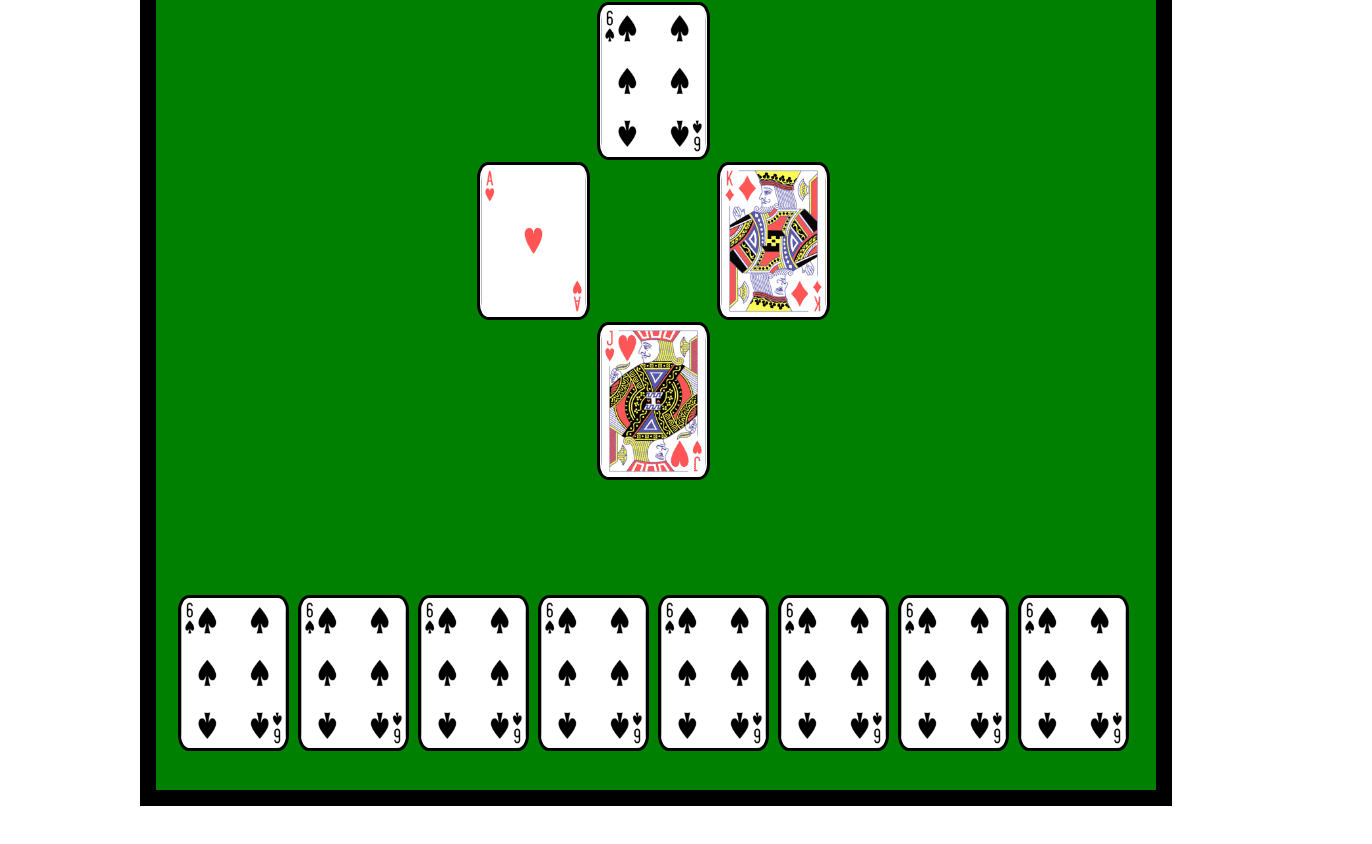
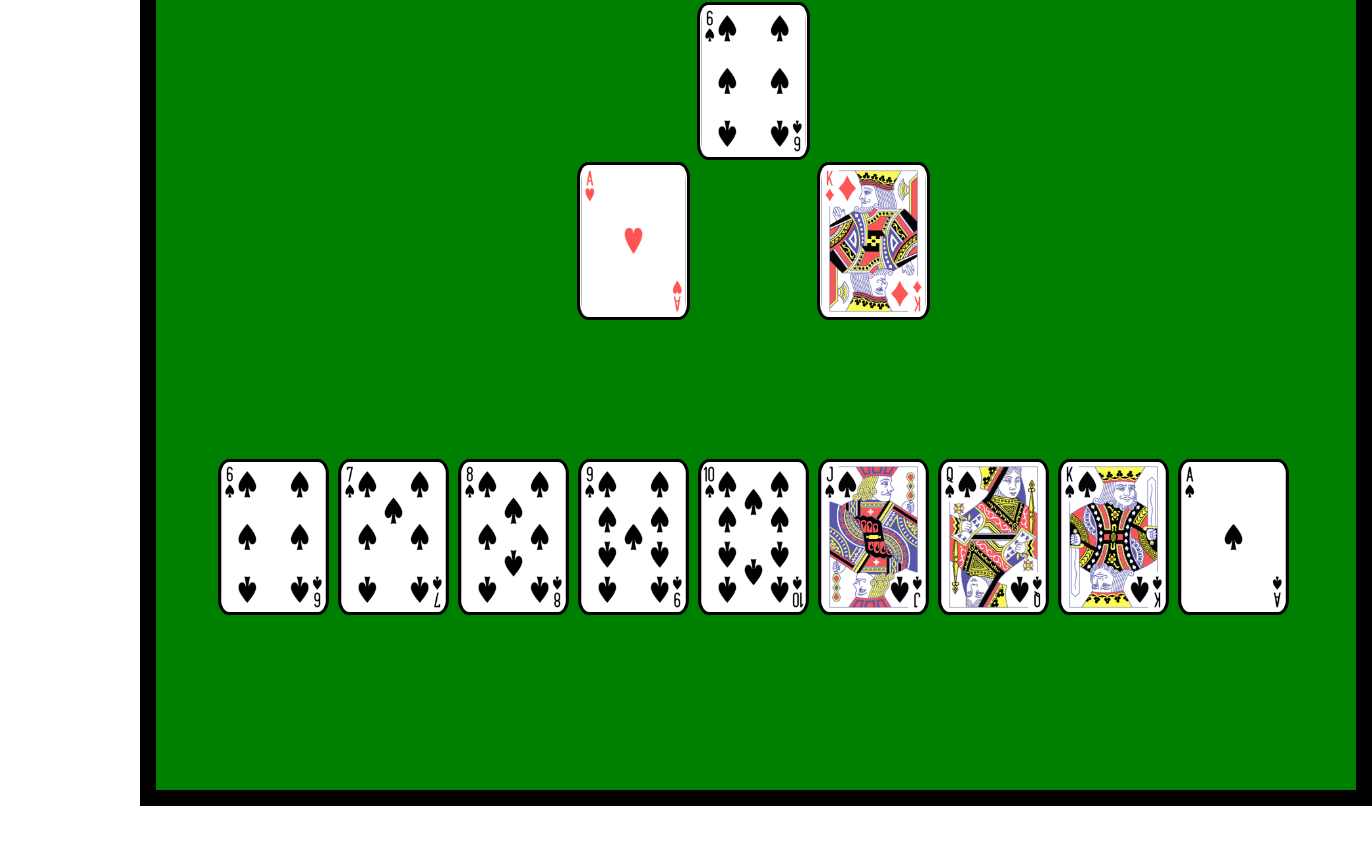
Before and after one commit to PDG-Javass/IJass, a Svelte app in the folder client/: page / in a window 1280 px wide. Shown: the part 278-1122 px from the top of the page, 1372 px wide, since content can reach past the window. Built offline with nearby package versions, Linux system fonts and the light colour scheme.

Commit message:
feat: les cartes vont au centre et disparaissent

```diff
--- a/client/src/App.svelte
+++ b/client/src/App.svelte
@@ -17,6 +17,43 @@
 	function handleClick() {
 		data = getData();
 	}
+
+  let card_0 = "cards/card_0_1_160.png";
+  let card_1 = "cards/card_0_2_160.png";
+  let card_2 = "cards/card_0_3_160.png";
+  let card_3 = "cards/card_0_4_160.png";
+  let card_4 = "cards/card_0_5_160.png";
+  let card_5 = "cards/card_0_6_160.png";
+  let card_6 = "cards/card_0_7_160.png";
+  let card_7 = "cards/card_0_8_160.png";
+  let card_8 = "cards/card_0_0_160.png";
+
+  let deck = [
+    {name: "cards/card_0_0_160.png", visible: true},
+    {name: "cards/card_0_1_160.png", visible: true},
+    {name: "cards/card_0_2_160.png", visible: true},
+    {name: "cards/card_0_3_160.png", visible: true},
+    {name: "cards/card_0_4_160.png", visible: true},
+    {name: "cards/card_0_5_160.png", visible: true},
+    {name: "cards/card_0_6_160.png", visible: true},
+    {name: "cards/card_0_7_160.png", visible: true},
+    {name: "cards/card_0_8_160.png", visible: true}
+
+  ];
+
+
+  let card_board ='';
+  let visible = false;
+
+  function moveCardToBoard(x){
+    deck[x].visible = false;
+    visible = true;
+    card_board = deck[x].name;
+  }
+
+
+
+
 </script>
 
 <main>
@@ -54,7 +91,9 @@
             </tr>
             <tr>
               <td></td>
-              <td id="card_me" class="card-small"><img src="cards/card_1_5_160.png" alt="carte"></td>
+              {#if visible}
+              <td id="card_me" class="card-small"><img src={card_board} alt="carte"></td>
+              {/if}
               <td></td>
             </tr>
           </table>
@@ -63,30 +102,15 @@
         <div>
           <table class="tab_tapis">
             <tr>
-              <td id="card_0"><div class="card-small">
-                <img src="cards/card_0_0_160.png" alt="carte">
-              </div></td>
-              <td id="card_1"><div class="card-small">
-                <img src="cards/card_0_0_160.png" alt="carte">
-              </div></td>
-              <td id="card_2"><div class="card-small">
-                <img src="cards/card_0_0_160.png" alt="carte">
-              </div></td>
-              <td id="card_3"><div class="card-small">
-                <img src="cards/card_0_0_160.png" alt="carte">
-              </div></td>
-              <td id="card_4"><div class="card-small">
-                <img src="cards/card_0_0_160.png" alt="carte">
-              </div></td>
-              <td id="card_5"><div class="card-small">
-                <img src="cards/card_0_0_160.png" alt="carte">
-              </div></td>
-              <td id="card_6"><div class="card-small">
-                <img src="cards/card_0_0_160.png" alt="carte">
-              </div></td>
-              <td id="card_7"><div class="card-small">
-                <img src="cards/card_0_0_160.png" alt="carte">
-              </div></td>
+
+              {#each deck as {name, visible}, i}
+                {#if visible}
+                <td id="card_0"><div class="card-small">
+                  <img src={name} alt="carte" on:click={() => moveCardToBoard(i)}>
+                </div></td>
+                {/if}
+              {/each}
+
 
             </tr>
           </table>
--- a/client/src/app.css
+++ b/client/src/app.css
@@ -102,14 +102,14 @@ padding: 10px;
 .table {
 background-color: green;
 height: 800px;
-width: 100%;
+width: 120%;
 margin: 0 auto;
 border: 1em solid black;
 }
 
 .board {
 top: 40%;
-left: 30%;
+left: 20%;
 }
 
 .card-small {
```
